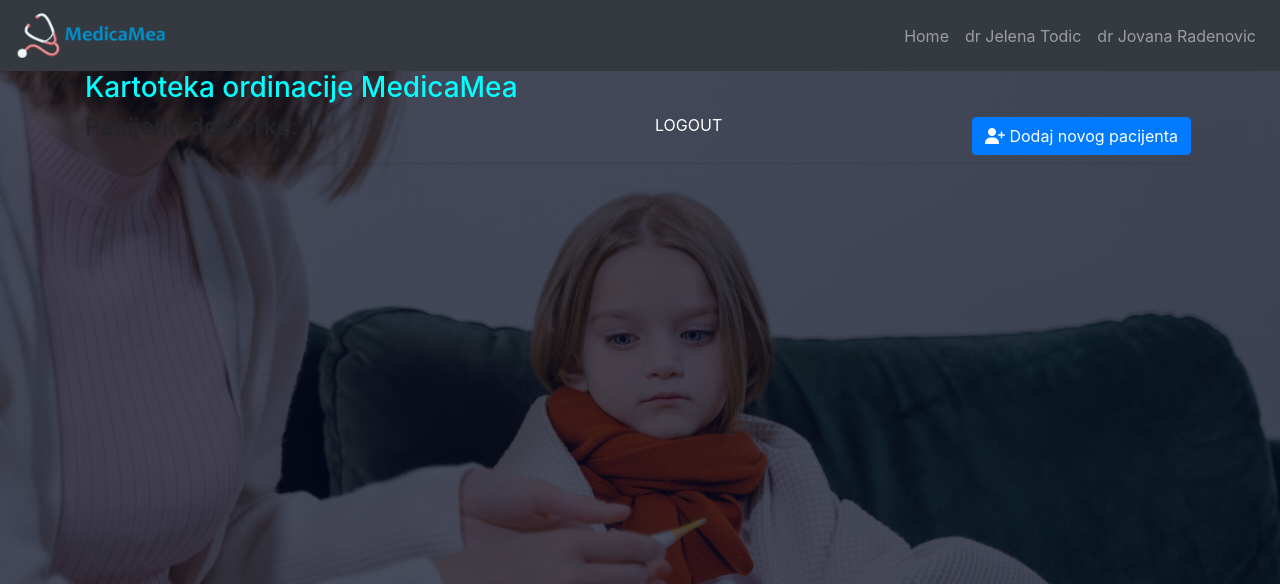
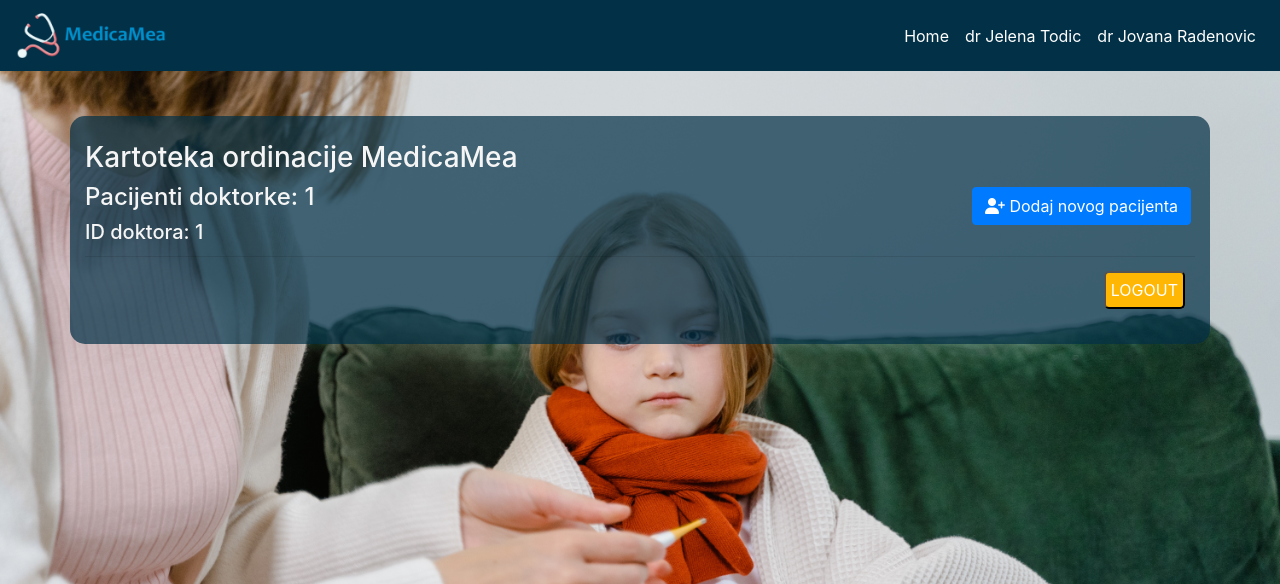
Before and after one commit to Milica1234567/iteh-domaci, a PHP site: page /ena.php in a window 1280 px wide. Shown: the top 584 px of the page. Run offline with PHP 8.4, Linux system fonts and the light colour scheme; the visitor is signed in with stand-in values (Sample User, id 1); data that the repository does not hold is empty; some libraries are stand-ins or nearby versions.

Commit message:
ende gelende

```diff
--- a/action.php
+++ b/action.php
@@ -1,15 +1,19 @@
 <?php
+
     require_once 'db.php';
     $db = new Database();
+
 
     session_start();
 
     if(isset($_POST['action']) && $_POST['action'] == "view"){
         $output = '';
-        $data = $db->read($_SESSION['id_dr']);
+        $id_doktora=$_SESSION['id_dr'];
+
+        $data = $db->readidjoin($id_doktora);
 
         if($db->totalRowCount()>0){
-            $output .= '<table class="table table-striped table-sm table-bordered">
+            $output .= '<table class="table">
             <thead>
                 <tr class="text-center">
                     <th>ID</th>
@@ -31,7 +35,7 @@
                 <td>'.$row['prezime'].'</td>
                 <td>'.$row['br_telefona'].'</td>
                 <td>'.$row['jmbg'].'</td>
-                <td>'.$row['doktor_id'].'</td>
+                <td>'.$row['ime_doktora']. ' '. $row['prezime_doktora'].'</td>
                 <td>
                     <a href="#" title="Detalji" class="text-success infoBtn" id="'.$row['id'].'"><i class="fas fa-info-circle fa-lg"></i></a>&nbsp;&nbsp;
 
--- a/db.php
+++ b/db.php
@@ -17,7 +17,7 @@
         }
 
         public function insert($ime, $ime_roditelja, $prezime, $br_telefona, $jmbg, $dr_id){
-            $sql = "INSERT INTO patients (ime, ime_roditelja, prezime, br_telefona, jmbg, doktor_id) VALUES (:ime, :ime_roditelja, :prezime, :br_telefona, :jmbg, :dr_id)";
+            $sql = "INSERT INTO patients (ime, ime_roditelja, prezime, br_telefona, jmbg, id_doktora) VALUES (:ime, :ime_roditelja, :prezime, :br_telefona, :jmbg, :dr_id)";
             $stmt = $this->conn->prepare($sql);
             $stmt->execute(['ime'=>$ime,'ime_roditelja'=>$ime_roditelja,'prezime'=>$prezime,'br_telefona'=>$br_telefona,'jmbg'=>$jmbg,'dr_id'=>$dr_id]);
             return true;
@@ -35,6 +35,33 @@
             }
             return $data;
         }
+        public function readid($id_doktora){
+
+            $data = array();
+            $sql = "SELECT * FROM patients where id_doktora=:id_doktora";
+            $stmt = $this->conn->prepare($sql);
+            $stmt->execute(['id_doktora'=>$id_doktora]);
+            //hvatanje u assoc niz
+            $result = $stmt->fetchAll(PDO::FETCH_ASSOC);
+            foreach($result as $row){
+                $data[] = $row;
+            }
+            return $data;
+        }
+        public function readidjoin($id_doktora){
+
+            $data = array();
+            $sql = "SELECT p.id, p.ime, p.ime_roditelja, p.prezime, p.br_telefona, p.jmbg, d.ime_doktora, d.prezime_doktora FROM patients AS p, doctors AS d where p.id_doktora=:id_doktora AND d.id=:id";
+            $stmt = $this->conn->prepare($sql);
+            $stmt->execute(['id_doktora'=>$id_doktora, 'id'=>$id_doktora]);
+            //hvatanje u assoc niz
+            $result = $stmt->fetchAll(PDO::FETCH_ASSOC);
+            foreach($result as $row){
+                $data[] = $row;
+            }
+            return $data;
+        }
+
 
         public function getPatientById($id){
             $sql = "SELECT * FROM patients WHERE id = :id";
@@ -46,7 +73,7 @@
 
         public function update($id, $ime, $ime_roditelja, $prezime, $br_telefona, $jmbg, $dr_id){
             $sql = "UPDATE patients SET ime = :ime, ime_roditelja = :ime_roditelja, prezime = :prezime, br_telefona = :br_telefona, jmbg = :jmbg,
-            doktor_id = :dr_id WHERE id = :id";
+            id_doktora = :dr_id WHERE id = :id";
             $stmt = $this->conn->prepare($sql);
             $stmt->execute(['ime'=>$ime,'ime_roditelja'=>$ime_roditelja,'prezime'=>$prezime,'br_telefona'=>$br_telefona,'jmbg'=>$jmbg,'dr_id'=>$dr_id,'id'=>$id]);
             return true;
--- a/ena.php
+++ b/ena.php
@@ -1,5 +1,9 @@
 <?php
 session_start();
+if(!isset($_SESSION['ime_doktora'])){
+    header('location:login.php');
+}
+$id_doktora=$_SESSION['id_dr'];
 ?>
 
 <!DOCTYPE html>
@@ -15,7 +19,7 @@
     <link rel="stylesheet" href="style.css">
 </head>
 <body>
-<nav class="navbar navbar-expand-md bg-dark navbar-dark">
+<nav class="navbar navbar-expand-md ">
     <!-- Brand -->
     <a class="navbar-brand" href="#"><img src="./img/logo34.png" alt="" class="logo"></a>
 
@@ -34,7 +38,7 @@
             <a class="nav-link" href="login.php">dr Jelena Todic</a>
         </li>
         <li class="nav-item">
-            <a class="nav-link" href="#">dr Jovana Radenovic</a>
+            <a class="nav-link" href="login.php">dr Jovana Radenovic</a>
         </li>
         </ul>
     </div>
@@ -49,21 +53,24 @@
 
     <div class="row subtitle">
         <div class="col-lg-6 subtitle">
-            <h4 class=>Pacijenti doktorke: <?php echo $_SESSION['ime_doktora']; ?></h4>
+            <h4>Pacijenti doktorke: <?php echo $_SESSION['ime_doktora']; ?></h4>
+            <h5 id="id_doktora">ID doktora: <?php echo $id_doktora; ?></h5>
         </div>
         <div class="col-lg-6 btns">
             <button type="button" class="btn btn-primary m-1 float-right" data-toggle="modal" data-target="#addPatient"><i class="fas fa-user-plus"></i> Dodaj novog pacijenta</button>
-            <a class="logout" href="logout.php">LOGOUT</a>
+
         </div>
+
     </div>
     <hr class="my-1">
     <div class="row">
         <div class="col-lg-12">
-            <div class="table-responsive" id="showPatient">
+            <div class="table-responsive tabela" id="showPatient">
 
             </div>
         </div>
     </div>
+    <div class="logoutDiv"><button class="logoutBtn"><a class="logout" href="logout.php">LOGOUT</a></button></div>
 </div>
 
  <!-- Nov pacijent -->
@@ -102,9 +109,12 @@
                 <input type="submit" name="insert" id="insert" value="Dodaj pacijenta" class="btn btn-success btn-block">
             </div>
           </form>
+
         </div>
       </div>
+
     </div>
+
   </div>
 
 
@@ -178,10 +188,16 @@
         showAllPatients();
 
         function showAllPatients(){
+            var id_doktora=$("#id_doktora").val();
+            var data={
+                id_doktora:id_doktora,
+                action:"view"
+            }
             $.ajax({
                 url: "action.php",
                 type: "POST",
-                data: {action:"view"},
+                data: data,
+                //data: data,
                 success:function(response){
                     //console.log(response);
                     $("#showPatient").html(response);
@@ -192,6 +208,29 @@
             });
         }
 //insert
+/* $(document).ready(function(){
+
+
+        showAllPatients();
+
+        function showAllPatients(){
+            var data={
+                id_doktora:$id_doktora,
+                action:"view"
+            }
+            $.ajax({
+                url: "action.php",
+                type: "POST",
+                data: data,
+                success:function(response){
+                    //console.log(response);
+                    $("#showPatient").html(response);
+                    $("table").DataTable({
+                        order: [0, 'desc']
+                    });
+                }
+            });
+        } */
         $("#insert").click(function(e){
             if($("#form-data")[0].checkValidity()){
                 e.preventDefault();
@@ -227,7 +266,7 @@
                     $("#prezime").val(data.prezime);
                     $("#brTelefona").val(data.br_telefona);
                     $("#jmbg").val(data.jmbg);
-                    $("#dr_id").val(data.doktor_id);
+                    $("#dr_id").val(data.id_doktora);
                 }
             })
         });
@@ -295,7 +334,7 @@
                 Swal.fire({
                     title:'<strong>Patient Info: ID('+data.id+')</strong>',
                     type: 'info',
-                    html: '<b>Ime: </b>'+data.ime+'<br><b>Ime roditelja: </b>'+data.ime_roditelja+'<br><b>Prezime: </b>'+data.prezime+'<br><b>Broj telefona: </b>'+data.br_telefona+'<br><b>JMBG: </b>'+data.jmbg+'<br><b>Doktor: </b>'+data.doktor_id
+                    html: '<b>Ime: </b>'+data.ime+'<br><b>Ime roditelja: </b>'+data.ime_roditelja+'<br><b>Prezime: </b>'+data.prezime+'<br><b>Broj telefona: </b>'+data.br_telefona+'<br><b>JMBG: </b>'+data.jmbg
                 })
             }
         });
--- a/style.css
+++ b/style.css
@@ -1,16 +1,104 @@
 body {
-  background-image: linear-gradient(rgba(4, 9, 30, 0.7), rgba(4, 9, 30, 0.7)), url(img/post2.jpg);
+  background: url(img/post2.jpg);
   background-size: cover;
+  color: whitesmoke;
 }
 
 .logo {
   width: 150px;
 }
 
-.title {
-  color: aqua;
+.navbar {
+  background: rgb(2, 48, 71);
+  color: white;
 }
 
-.logout {
+.nav-link {
+  color: white;
+}
+
+.obavestenje {
+  background: rgba(2, 48, 71, 0.7);
+  width: 80%;
+  justify-content: center;
+  align-items: center;
+  margin: auto;
+  margin-top: 40px;
+  border-radius: 12px;
+  padding: 5px;
+  padding-left: 12px;
+}
+
+.naslov {
+  text-align: center;
+}
+
+.naslov {
+  color: rgb(255, 183, 3);
+}
+
+.login-container {
+  width: 50%;
+  display: flex;
+  flex-direction: row;
+  flex-wrap: wrap;
+  justify-content: center;
+  align-items: center;
+}
+
+.login-box {
+  background: rgba(142, 202, 230, 0.4);
+  -webkit-backdrop-filter: blur(8px);
+          backdrop-filter: blur(8px);
+  border-radius: 12px;
+  width: 90%;
+}
+
+.login-row {
+  justify-content: center;
+}
+
+.loginBtn {
+  background-color: rgb(33, 158, 188);
+  color: white;
+  border-radius: 5px;
+  border: rgb(33, 158, 188);
+  margin: 6px;
+  padding-left: 15px;
+  padding-right: 15px;
+  padding-top: 3px;
+  padding-bottom: 3px;
+}
+
+.container {
+  margin-top: 45px;
+  background: rgba(2, 48, 71, 0.7);
+  padding-top: 25px;
+  padding-left: 15px;
+  border-radius: 15px;
+  padding-bottom: 25px;
+}
+
+.table {
+  color: white;
+  border: 2px solid white;
+}
+
+td {
+  color: white;
+}
+
+.logoutDiv {
+  margin: 10px;
+  text-align: right;
+}
+
+.logoutBtn {
+  border-radius: 5px;
+  background-color: rgb(255, 183, 3);
+  padding: 5px;
+}
+
+.logoutBtn a {
   color: white;
 }/*# sourceMappingURL=style.css.map */
--- a/style.scss
+++ b/style.scss
@@ -1,19 +1,101 @@
 
 body{
-    background-image: linear-gradient(rgba(4, 9, 30, 0.7), rgba(4, 9, 30, 0.7)),
-    url(img/post2.jpg);
+    background: url(img/post2.jpg);
     background-size: cover;
+    color: whitesmoke;
 }
 
 //navbar uradi
 .logo{
     width: 150px;
 }
-.title{
-    color: aqua;
+
+.navbar{
+    background: rgba(2, 48, 71, 1);
+    color: white;
+}
+.nav-link{
+    color: white;
 }
 
+//index
+.obavestenje{
+    background: rgba(2, 48, 71, 0.7);
+    width: 80%;
+    justify-content: center;
+    align-items: center;
+    margin: auto;
+    margin-top: 40px;
+    border-radius: 12px;
+    padding: 5px;
+    padding-left: 12px;
+}
+.naslov{
+    text-align: center;
+}
+.naslov{
+    color:rgb(255, 183, 3);
+}
 
-.logout{
+//login
+.login-container{
+    width: 50%;
+
+
+    display: flex;
+   flex-direction: row;
+   flex-wrap: wrap;
+   justify-content: center;
+   align-items: center;
+}
+.login-box{
+    background: rgba(142, 202, 230, 0.4);
+    backdrop-filter: blur(8px);
+    border-radius: 12px;
+    width: 90%;
+}
+.login-row{
+    justify-content: center;
+
+}
+
+.loginBtn{
+    background-color: rgb(33, 158, 188);
+    color: white;
+    border-radius: 5px;
+    border: rgb(33, 158, 188);
+    margin: 6px;
+    padding-left: 15px;
+    padding-right: 15px;
+    padding-top: 3px;
+    padding-bottom: 3px;
+}
+//ena
+.container{
+    margin-top: 45px;
+    background: rgba(2, 48, 71, 0.7);
+    padding-top: 25px;
+    padding-left: 15px;
+    border-radius: 15px;
+    padding-bottom: 25px;
+}
+.table{
+    color: white;
+    border: 2px solid white;
+}
+td{
     color: white;
 }
+.logoutDiv{
+    margin: 10px;
+    text-align: right;
+}
+.logoutBtn{
+    border-radius: 5px;
+    background-color: rgb(255, 183, 3);
+    padding: 5px;
+}
+.logoutBtn a{
+    color: white;
+
+}
```
Also changed, not shown: index.php (+14 -2 lines), login.php (+4 -4 lines), 1 other file.
